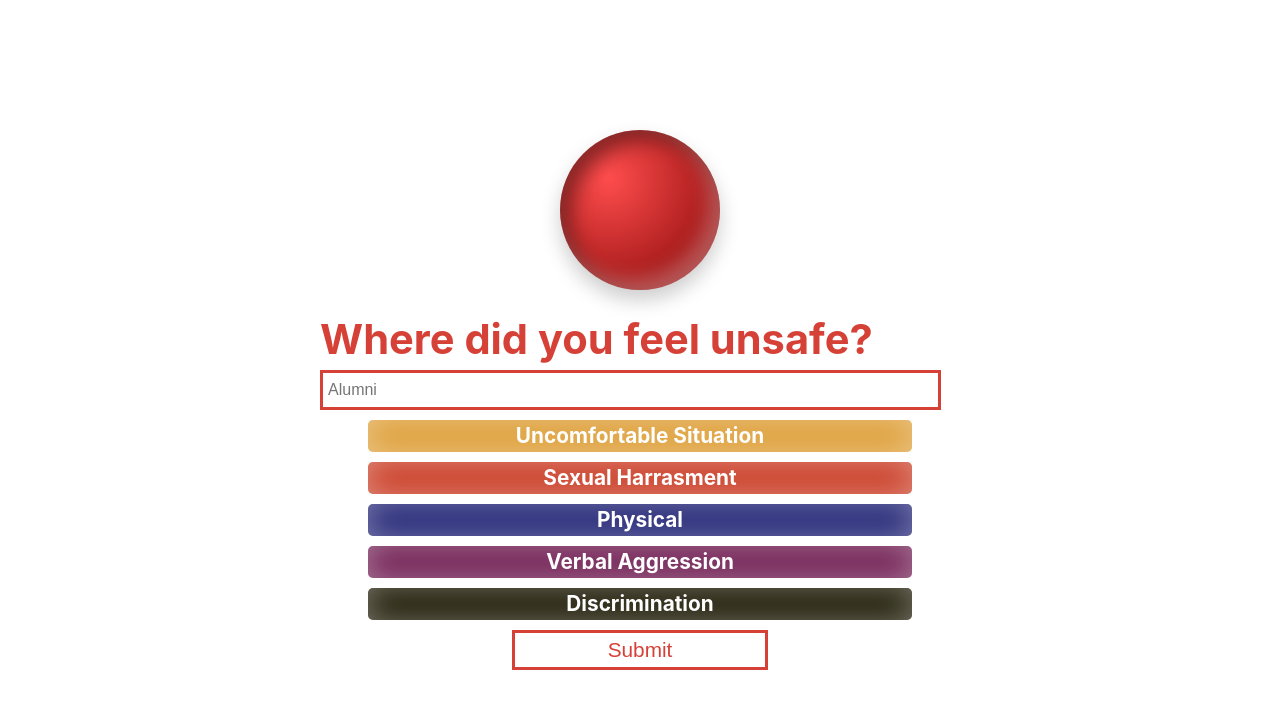
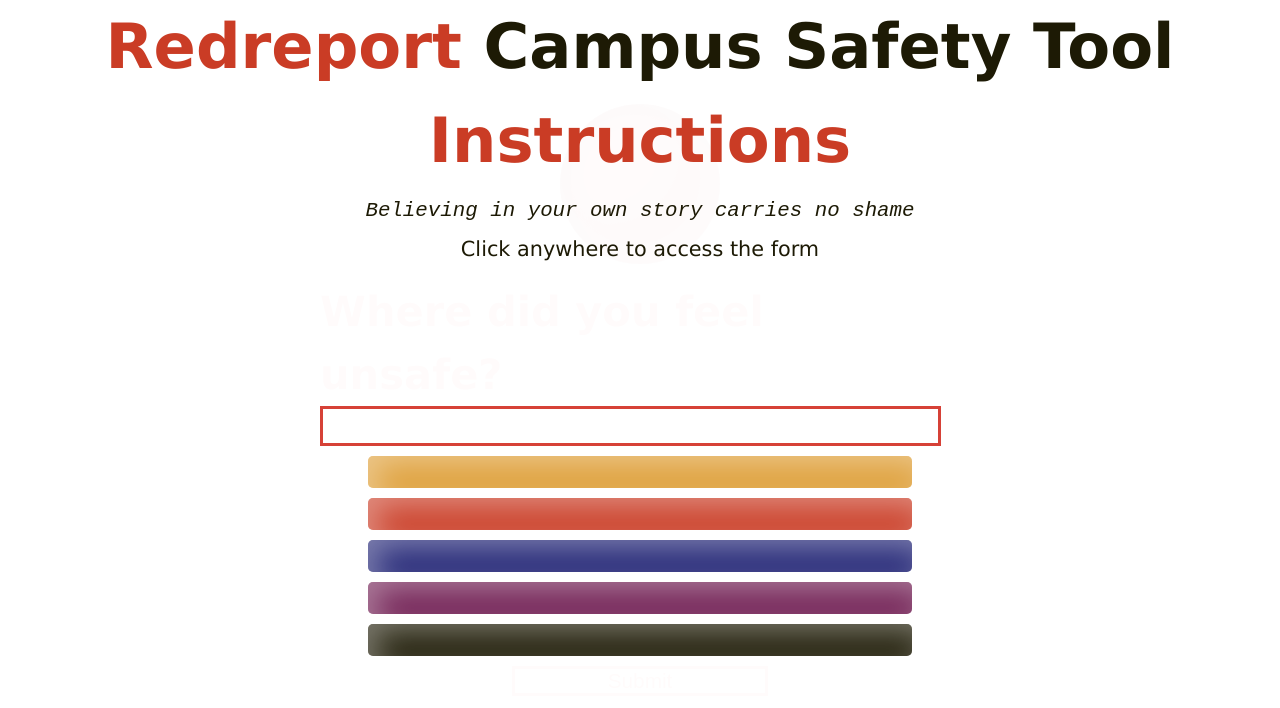
Before and after one commit to glarrainv/RedReport, a React (Vite) app in the folder client/: page / in a window 1280 px wide. Shown: the top 708 px of the page. Built offline with nearby package versions, Linux system fonts and the light colour scheme.

Commit message:
Updated version

```diff
--- a/client/package.json
+++ b/client/package.json
@@ -14,6 +14,7 @@
     "@firebasegen/default-connector": "file:dataconnect-generated/js/default-connector",
     "@grpc/grpc-js": "^1.12.6",
     "@maptiler/leaflet-maptilersdk": "^4.0.2",
+    "animate.css": "^4.1.1",
     "firebase": "^11.2.0",
     "ipify": "^6.0.0",
     "leaflet": "^1.9.4",
--- a/client/src/SelectHall.tsx
+++ b/client/src/SelectHall.tsx
@@ -1,101 +1,159 @@
+import { color } from "chart.js/helpers";
 import { useState } from "react";
 import React from "react";
 import { useNavigate } from "react-router-dom";
-
+import "animate.css";
 function App() {
   const navigate = useNavigate();
-  const NDHalls: { [key: string]: boolean } = {
-    Alumni: true,
-    Badin: true,
-    Baumer: true,
-    "Breen-Phillips": true,
-    Carroll: true,
-    Cavanaugh: true,
-    Dillon: true,
-    Duncan: true,
-    Dunne: true,
-    Farley: true,
-    Fisher: true,
-    Zahm: true,
-    Flaherty: true,
-    Graham: true,
-    Howard: true,
-    "Johnson Family": true,
-    Keenan: true,
-    Keough: true,
-    Knott: true,
-    Lewis: true,
-    Lyons: true,
-    McGlinn: true,
-    Morrissey: true,
-    "O'Neill": true,
-    "Pasquerilla East": true,
-    "Pasquerilla West": true,
-    Ryan: true,
-    Siegfried: true,
-    Sorin: true,
-    "St. Edward's": true,
-    Stanford: true,
-    Walsh: true,
-    "Welsh Family": true,
+  // TO DO:
+  // Make it detect dorm regardless of special characters or spaces
+  // Back button
+  // Finish instructions
+  // Hashed IP Location NOT MANDATORY
+  // Tme feature for map
+  // Add feautures for testing
+  const NDHalls: { [key: string]: string } = {
+    Alumni: "Dorm",
+    Badin: "Dorm",
+    Baumer: "Dorm",
+    "Breen-Phillips": "Dorm",
+    Carroll: "Dorm",
+    Cavanaugh: "Dorm",
+    "Coleman Morse": "Academic Building",
+    Dillon: "Dorm",
+    Duncan: "Dorm",
+    "Duncan Student Center": "Student Building",
+    Dunne: "Dorm",
+    Farley: "Dorm",
+    Fisher: "Dorm",
+    Flaherty: "Dorm",
+    Graham: "Dorm",
+    Hesburgh: "Academic Building",
+    Howard: "Dorm",
+    "Johnson Family": "Dorm",
+    Keenan: "Dorm",
+    Keough: "Dorm",
+    Knott: "Dorm",
+    Lewis: "Dorm",
+    Lyons: "Dorm",
+    McGlinn: "Dorm",
+    Morrissey: "Dorm",
+    "O Neill": "Dorm",
+    "Pasquerilla East": "Dorm",
+    "Pasquerilla West": "Dorm",
+    Ryan: "Dorm",
+    Siegfried: "Dorm",
+    Sorin: "Dorm",
+    "St. Edward's": "Dorm",
+    Stanford: "Dorm",
+    Walsh: "Dorm",
+    "Welsh Family": "Dorm",
+    Zahm: "Dorm",
   };
 
   const [Hall, SetHall] = useState<string>("");
-  const [Type, SetType] = useState<number>(0);
-  function AutoCompleteHall(e: HTMLInputElement) {
-    var list = document.getElementById("list");
-    while (list?.firstChild) {
-      list.firstChild.remove();
-    }
+  const [Type, SetType] = useState<number>();
+  const [Complete, SetComplete] = useState<boolean>(false);
+  var CurrentHalls: Array<string> = [];
+  var First = true;
+  var Halls = Object.keys(NDHalls);
 
-    const HallKeys = Object.keys(NDHalls);
-    for (var hall of HallKeys) {
-      for (let char = 0; char < e.value.length; char++) {
-        if (
-          e.value[char].toLocaleLowerCase() == hall[char].toLocaleLowerCase()
+  function CreateHallList(
+    hall: string,
+    list: HTMLElement | null,
+    e: HTMLInputElement
   ) {
-          if (NDHalls[hall] == false) {
-            NDHalls[hall] = true;
-          }
-        } else {
-          if (NDHalls[hall] == true) {
-            NDHalls[hall] = false;
-            break;
-          } else {
-          }
-          break;
-        }
-      }
-    }
-
-    for (var hall of HallKeys) {
-      if (list?.children.namedItem(hall) == null && NDHalls[hall] == true) {
-        document.getElementsByName("dorm");
     const item = document.createElement("div");
     item.id = hall;
-        item.innerHTML = hall;
+    item.innerHTML = `${hall} (${NDHalls[hall]})`;
     item.onclick = () => {
-          e.value = item.id;
-          SetHall(item.id);
+      e.value = hall;
+      SetHall(hall);
+      CompleteHall(hall);
       while (list?.firstChild) {
         list.firstChild.remove();
       }
     };
     list?.appendChild(item);
   }
+
+  function ForceDeleteHalls() {
+    var list = document.getElementById("list");
+    if (CurrentHalls.length == Halls.length || Complete) {
+      console.log("Deleting");
+      while (list?.firstChild) {
+        list.firstChild.remove();
       }
-    if (e.value.length == 0) {
+      CurrentHalls = [];
+    }
+  }
+  function ListHalls(e: HTMLInputElement) {
+    var list = document.getElementById("list");
+    if (First == true) {
+      First = false;
       while (list?.firstChild) {
         list.firstChild.remove();
       }
     }
+    for (var hall of Halls) {
+      if (e.value.length == 0 && !CurrentHalls.includes(hall)) {
+        CurrentHalls.push(hall);
+        CreateHallList(hall, list, e);
       }
+    }
+  }
+  function AutoCompleteHall(e: HTMLInputElement) {
+    // When changed complete goes back to false
+    SetComplete(false);
+    e.classList.remove("completehall");
+    var list = document.getElementById("list");
+    CurrentHalls = [];
+    console.log(CurrentHalls);
+    while (list?.children.length != 0) {
+      list?.firstChild?.remove();
+    }
+    for (var hall of Halls) {
+      var HallBool = true; //Needs to be pushed
+      var Complete = true;
+      for (let char = 0; char < e.value.length; char++) {
+        if (
+          e.value.length > hall.length ||
+          e.value[char].toLocaleLowerCase() != hall[char].toLocaleLowerCase()
+        ) {
+          HallBool = false;
+          Complete = false;
+        } else if (
+          e.value.length < hall.length ||
+          e.value[char].toLocaleLowerCase() != hall[char].toLocaleLowerCase()
+        ) {
+          Complete = false;
+        }
+      }
+      if (e.value.length == 0) {
+        Complete = false;
+      }
+      if (HallBool == true) CurrentHalls.push(hall);
+      if (Complete == true) CompleteHall(hall);
+    }
+    for (var hall of CurrentHalls) {
+      if (list?.children.namedItem(hall) == null) {
+        CreateHallList(hall, list, e);
+      }
+    }
+  }
+  //Handle visuals when a dorm is selected
+  function CompleteHall(hall: string) {
+    var e = document.getElementById("report");
+    e?.classList.add("completehall");
+    SetComplete(true);
+    console.log("Ran");
+  }
+  //Submit to Database
   const addData = async (e: string) => {
-    if (!e) {
+    if (!Complete) {
       alert("No Hall Selected");
       return;
     }
-
     try {
       const response = await fetch("https://red-report.vercel.app/api/upload", {
         method: "POST",
@@ -106,73 +164,138 @@
         }),
       });
 
-      if (!response.ok) throw new Error("Failed to report case");
+      if (!response.ok) {
+        throw new Error("Failed to report case");
+      }
       navigate("/map");
     } catch (error) {
       alert("Error: " + error);
     }
   };
+  function Hide(e: HTMLElement) {
+    var x: HTMLCollectionOf<Element> =
+      e.ownerDocument.getElementsByClassName("overlay");
+
+    for (const i of x) {
+      i.classList.replace("animate__fadeIn", "animate__fadeOut");
+      i.classList.replace("animate__fadeInDown", "animate__fadeOut");
+    }
+  }
   return (
     <>
+      <div
+        id="underlay"
+        onMouseDown={() => {
+          ForceDeleteHalls();
+        }}
+      ></div>
+      <div
+        id="overlay"
+        className="animate__animated animate__fadeIn overlay"
+        onClick={(e) => {
+          Hide(e.currentTarget);
+        }}
+      >
+        <div className="animate__animated animate__fadeInDown animate__delay-1s">
+          <h3>
+            <b>Redreport</b> Campus Safety Tool
+          </h3>
+          <h3>
+            <b>Instructions</b>
+          </h3>
+          <p>Believing in your own story carries no shame </p>
+          <h6>Click anywhere to access the form</h6>
+        </div>
+      </div>
       <div className="circle largec"></div>
       <div className="autocomplete">
-        <label htmlFor="report">
+        <label htmlFor="report" id="DormQ">
           <b>Where did you feel unsafe?</b>
         </label>
+        <div
+          className="abs overlay animate__animated animate__fadeInDown animate__delay-1s"
+          onClick={(e) => {
+            Hide(e.currentTarget);
+          }}
+        >
+          <input type="text" className="overlay" />
+        </div>
         <input
           id="report"
           type="text"
           name="report"
           placeholder="Alumni"
+          onClick={(e) => {
+            ListHalls(e.currentTarget);
+          }}
           onInputCapture={(e) => {
             AutoCompleteHall(e.currentTarget);
           }}
         />
         <div id="list" className="autocomplete-items"></div>
       </div>
-      <div className="autocomplete">
+      <div
+        className="autocomplete"
+        onMouseDown={() => {
+          ForceDeleteHalls();
+        }}
+      >
         <div id="type" className="col">
-          <h3
+          <div
+            className="abs animate__animated animate__fadeInDown animate__delay-1s overlay"
+            onClick={(e) => {
+              Hide(e.currentTarget);
+            }}
+          >
+            <div className="button yellow disc od"></div>
+            <div className="button red disc od"></div>
+            <div className="button blue disc od"></div>
+            <div className="button purple disc od"></div>
+            <div className="button black disc od"></div>
+          </div>
+          <div>
+            <button
               className="button yellow disc"
               onClick={() => {
                 SetType(0);
               }}
             >
               Uncomfortable Situation
-          </h3>
-          <h3
+            </button>
+            <button
               className="button red disc"
               onClick={() => {
                 SetType(1);
               }}
             >
               Sexual Harrasment
-          </h3>
-          <h3
+            </button>
+            <button
               className="button blue disc"
               onClick={() => {
                 SetType(2);
               }}
             >
               Physical
-          </h3>
+            </button>
 
-          <h3
+            <button
               className="button purple disc"
               onClick={() => {
                 SetType(3);
               }}
             >
               Verbal Aggression
-          </h3>
-          <h3
+            </button>
+            <button
               className="button black disc"
               onClick={() => {
                 SetType(4);
               }}
             >
               Discrimination
-          </h3>
+            </button>
+          </div>
         </div>
       </div>
       <button
--- a/client/src/index.css
+++ b/client/src/index.css
@@ -1,7 +1,7 @@
 /* Structure */
 
 :root {
-  font-family: Inter, system-ui, Avenir, Helvetica, Arial, sans-serif;
+  font-family: Verdana, Geneva, Tahoma, sans-serif;
   line-height: 1.5;
   font-weight: 400;
   width: 50vw;
@@ -13,6 +13,64 @@
   text-rendering: optimizeLegibility;
   -webkit-font-smoothing: antialiased;
   -moz-osx-font-smoothing: grayscale;
+}
+.abs {
+  position: absolute;
+  z-index: 6;
+  width: 100%;
+  height: 100%;
+  opacity: 0.5;
+}
+#underlay {
+  position: absolute;
+  width: 100%;
+  height: 100%;
+  top: 0;
+  left: 0;
+  right: 0;
+  bottom: 0;
+  z-index: -1;
+}
+
+#overlay {
+  position: absolute;
+  width: 100%;
+  height: 100%;
+  top: 0;
+  left: 0;
+  right: 0;
+  bottom: 0;
+  background-color: rgba(255, 255, 255, 0.98);
+  z-index: 5;
+  cursor: pointer;
+}
+
+#overlay h3 {
+  margin: 0em;
+  font-weight: 700;
+  font-size: calc(3vw + 3vh);
+  text-align: center;
+  color: #1d1a05;
+}
+#overlay p,
+#overlay h6 {
+  margin-top: 1vh !important;
+  font-weight: 300;
+  font-size: calc(1vw + 1vh);
+  text-align: center;
+  color: #1d1a05;
+}
+#overlay p {
+  margin: 0em;
+  margin-top: calc(3vw + 3vh);
+  font-family: monospace;
+  font-style: italic;
+}
+#overlay b {
+  margin: 0em;
+  font-size: calc(3vw + 3vh);
+  font-weight: 1000;
+  color: #ca3c25;
 }
 
 body {
@@ -51,11 +109,17 @@
   height: 2rem;
   outline: none;
   padding-left: 5px;
+  transition: border-color 0.5s ease-in-out, color 0.5s ease-in-out;
+}
+.completehall {
+  border-color: #1d1a05;
+  color: #1d1a05 !important;
 }
 .autocomplete-items {
-  width: 50vw;
-  border: 3px solid #d64137;
-  border: none;
+  min-width: 50vw;
+  max-height: calc((2rem + 2.667px) * 5);
+  overflow-y: scroll;
+  scroll-snap-stop: always;
   position: absolute;
   z-index: 2;
 }
@@ -116,13 +180,14 @@
 }
 
 /* Buttons */
-
+button {
+  padding: 0 !important;
+  padding-block: 0 !important;
+  padding-inline: 0 !important;
+}
 .button {
   cursor: pointer;
   transition: transform 0.5s ease-in-out;
-}
-.button:hover {
-  transform: scale(1.1);
 }
 .button:focus {
   transform: scale(1.1);
@@ -134,20 +199,26 @@
   color: white;
   border: none;
   border-radius: 5px;
-  box-shadow: inset 0px 0px 30px rgba(255, 255, 255, 0.406);
+  box-shadow: inset 10px 10px 30px rgba(255, 255, 255, 0.406);
   width: 85%;
   transform-origin: center;
   height: 2rem;
-  margin: 10px 0px 10px 7.5%;
+  margin: 0px 0px 10px 7.5%;
   line-height: 2rem;
   font-size: calc(1vw + 1vh);
   text-align: center;
+  font-weight: 600;
   transition: box-shadow 0.4s ease-in-out, transform 0.5s ease-in-out !important;
 }
 .disc:hover {
+  box-shadow: inset 0px 0px 40px rgba(0, 0, 0, 0.452);
+}
+.disc:focus {
   box-shadow: inset 0px 0px 40px rgb(0, 0, 0);
 }
-
+.od {
+  position: relative;
+}
 /* Submits */
 
 .submit {
@@ -166,6 +237,7 @@
 .yellow {
   background: radial-gradient(circle at 30% 30%, #de9e36, #de9e36);
   border: none;
+  margin-top: 10px;
 }
 
 .red {
```
Also changed, not shown: 1 other file (tests, documents, lock files or other folders). Lines whose indentation alone changed are shown as unchanged.
